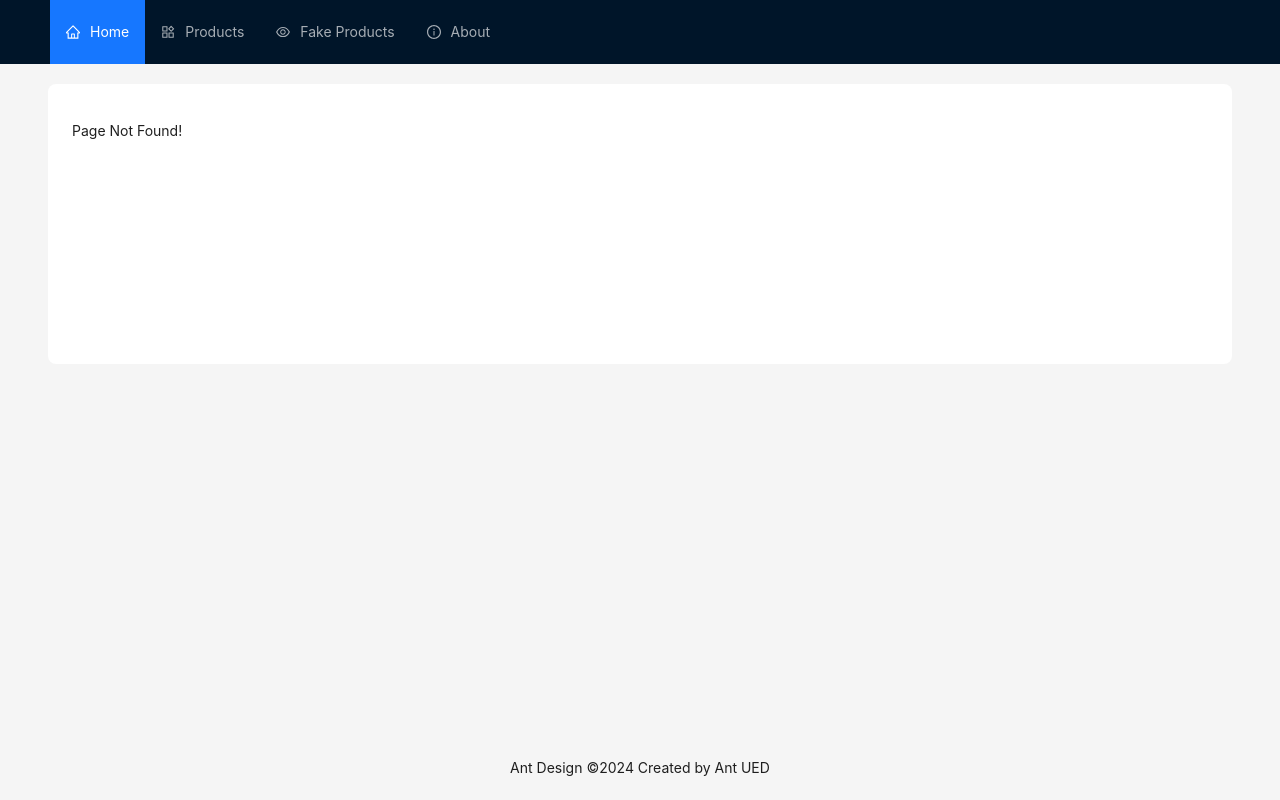
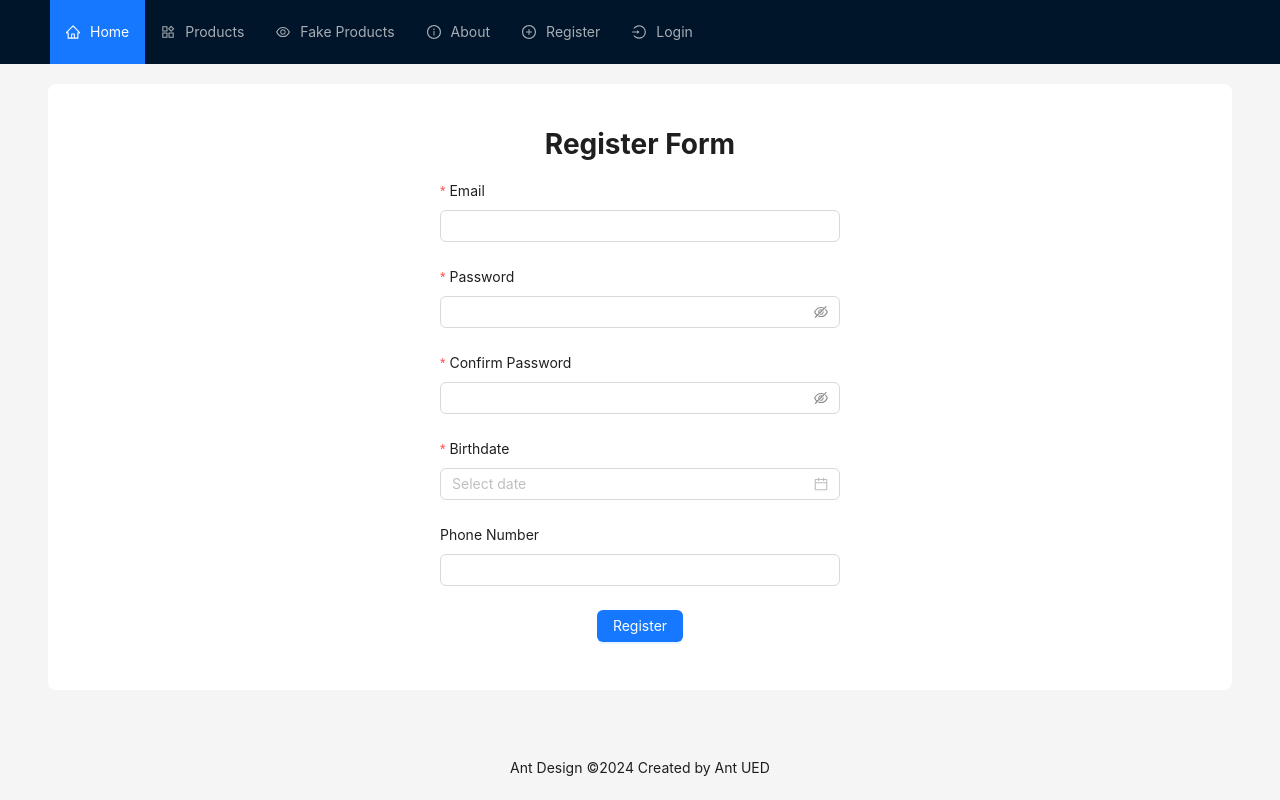
Before and after one commit to vladtymo/React-Shop-SPD221, a React (Create React App) app: page /register in a window 1280 px wide. Before the commit this address had no page. Built offline with nearby package versions, Linux system fonts and the light colour scheme.

Commit message:
Implement register and login

```diff
--- a/src/components/Header.js
+++ b/src/components/Header.js
@@ -1,8 +1,15 @@
 import React from 'react'
-import { Layout, Menu } from 'antd';
-import { EyeOutlined, HomeOutlined, InfoCircleOutlined, ProductOutlined } from '@ant-design/icons';
+import { Button, Layout, Menu } from 'antd';
+import { EyeOutlined, HomeOutlined, InfoCircleOutlined, LoginOutlined, PlusCircleOutlined, ProductOutlined } from '@ant-design/icons';
 import { Link } from 'react-router-dom';
+import { accountsService } from '../services/accounts.service';
 const { Header: AntHeader } = Layout;
+
+export default function Header() {
+
+    const onLogout = async () => {
+        await accountsService.logout();
+    }
 
     const items = [
         {
@@ -24,10 +31,24 @@ const items = [
             key: 4,
             label: <Link to="about">About</Link>,
             icon: <InfoCircleOutlined />
-    }
+        },
+        {
+            key: 5,
+            label: <Link to="register">Register</Link>,
+            icon: <PlusCircleOutlined />
+        },
+        {
+            key: 6,
+            label: <Link to="login">Login</Link>,
+            icon: <LoginOutlined />
+        },
+        // {
+        //     key: 7,
+        //     label: <a onClick={onLogout}></a>,
+        //     icon: <LoginOutlined />
+        // }
     ]
 
-export default function Header() {
     return (
         <AntHeader
             style={{
--- /dev/null
+++ b/src/components/Login.js
@@ -0,0 +1,79 @@
+import React from 'react';
+import { Button, Form, Input, message } from 'antd';
+import { useNavigate } from 'react-router-dom';
+import { accountsService } from '../services/accounts.service';
+
+export default function Login() {
+    const navigate = useNavigate();
+
+    const onFinish = async (values) => {
+        console.log('Success:', values);
+
+        try {
+            const res = await accountsService.login(values);
+
+            message.success("Your logged in successfully!");
+            navigate(-1);
+
+        } catch (error) {
+            message.error(error.response.data.message);
+        }
+    };
+
+    return (
+        <>
+            <h1 style={center}>Login Form</h1>
+            <Form
+                name="basic"
+                style={{
+                    maxWidth: 400,
+                    margin: "auto"
+                }}
+                initialValues={{
+                    remember: true,
+                }}
+                onFinish={onFinish}
+                autoComplete="off"
+                layout='vertical'
+            >
+                <Form.Item
+                    label="Email"
+                    name="email"
+                    rules={[
+                        {
+                            required: true,
+                            message: 'Please input your email!',
+                        },
+                    ]}
+                >
+                    <Input />
+                </Form.Item>
+
+                <Form.Item
+                    label="Password"
+                    name="password"
+                    rules={[
+                        {
+                            required: true,
+                            message: 'Please input your password!',
+                        },
+                    ]}
+                >
+                    <Input.Password />
+                </Form.Item>
+
+                <Form.Item
+                    style={center}
+                >
+                    <Button type="primary" htmlType="submit">
+                        Login
+                    </Button>
+                </Form.Item>
+            </Form>
+        </>
+    );
+}
+
+const center = {
+    textAlign: "center"
+}
--- /dev/null
+++ b/src/components/Register.js
@@ -0,0 +1,127 @@
+import React from 'react';
+import { Button, DatePicker, Form, Input, message } from 'antd';
+import { useNavigate } from 'react-router-dom';
+import { accountsService } from '../services/accounts.service';
+
+export default function Register() {
+    const navigate = useNavigate();
+
+    const onFinish = async (values) => {
+        console.log('Success:', values);
+
+        const res = await accountsService.register(values);
+
+        if (res.status !== 200) {
+            message.console.error("Something went wrong!");
+            return;
+        }
+
+        message.success("Your registered in successfully!");
+        navigate(-1);
+    };
+
+    return (
+        <>
+            <h1 style={center}>Register Form</h1>
+            <Form
+                name="basic"
+                style={{
+                    maxWidth: 400,
+                    margin: "auto"
+                }}
+                initialValues={{
+                    remember: true,
+                }}
+                onFinish={onFinish}
+                autoComplete="off"
+                layout='vertical'
+            >
+                <Form.Item
+                    label="Email"
+                    name="email"
+                    rules={[
+                        {
+                            required: true,
+                            message: 'Please input your email!',
+                        },
+                    ]}
+                >
+                    <Input />
+                </Form.Item>
+
+                <Form.Item
+                    label="Password"
+                    name="password"
+                    rules={[
+                        {
+                            required: true,
+                            message: 'Please input your password!',
+                        },
+                    ]}
+                >
+                    <Input.Password />
+                </Form.Item>
+
+                <Form.Item
+                    label="Confirm Password"
+                    name="confirmPassword"
+                    dependencies={['password']}
+                    rules={[
+                        {
+                            required: true,
+                            message: 'Please confirm your password!',
+                        },
+                        ({ getFieldValue }) => ({
+                            validator(_, value) {
+                                if (!value || getFieldValue('password') === value) {
+                                    return Promise.resolve();
+                                }
+                                return Promise.reject(new Error('The new password that you entered do not match!'));
+                            },
+                        }),
+                    ]}
+                >
+                    <Input.Password />
+                </Form.Item>
+
+                <Form.Item
+                    label="Birthdate"
+                    name="birthdate"
+                    rules={[
+                        {
+                            required: true,
+                            message: 'Please enter your birthdate!',
+                        },
+                    ]}
+                >
+                    <DatePicker style={{ width: "100%" }} />
+                </Form.Item>
+
+                <Form.Item
+                    label="Phone Number"
+                    name="phoneNumber"
+                    rules={[
+                        {
+                            required: false,
+                            message: 'Please input your phone!',
+                        },
+                    ]}
+                >
+                    <Input />
+                </Form.Item>
+
+                <Form.Item
+                    style={center}
+                >
+                    <Button type="primary" htmlType="submit">
+                        Register
+                    </Button>
+                </Form.Item>
+            </Form>
+        </>
+    );
+}
+
+const center = {
+    textAlign: "center"
+}
--- a/src/index.js
+++ b/src/index.js
@@ -7,6 +7,8 @@ import Home from './components/Home';
 import FakeProducts from './components/FakeProducts';
 import Products from './components/Products';
 import ProductForm from './components/ProductForm';
+import Register from './components/Register';
+import Login from './components/Login';
 
 const root = ReactDOM.createRoot(document.getElementById('root'));
 root.render(
@@ -15,6 +17,8 @@ root.render(
     <Routes>
       <Route path="/" element={<App />}>
         <Route index element={<Home />} />
+        <Route path="register" element={<Register />} />
+        <Route path="login" element={<Login />} />
         <Route path="products" element={<Products />} />
         <Route path="products/create" element={<ProductForm />} />
         <Route path="products/edit/:id" element={<ProductForm />} />
--- /dev/null
+++ b/src/services/accounts.service.js
@@ -0,0 +1,15 @@
+import axios from "axios";
+
+const api = process.env.REACT_APP_API + "accounts/";
+
+export const accountsService = {
+    register(model) {
+        return axios.post(api + "register", model);
+    },
+    login(model) {
+        return axios.post(api + "login", model);
+    },
+    logout() {
+        //return axios.post(api + "logout", { refreshToken: "" });
+    }
+}
```
Lines whose indentation alone changed are shown as unchanged.
